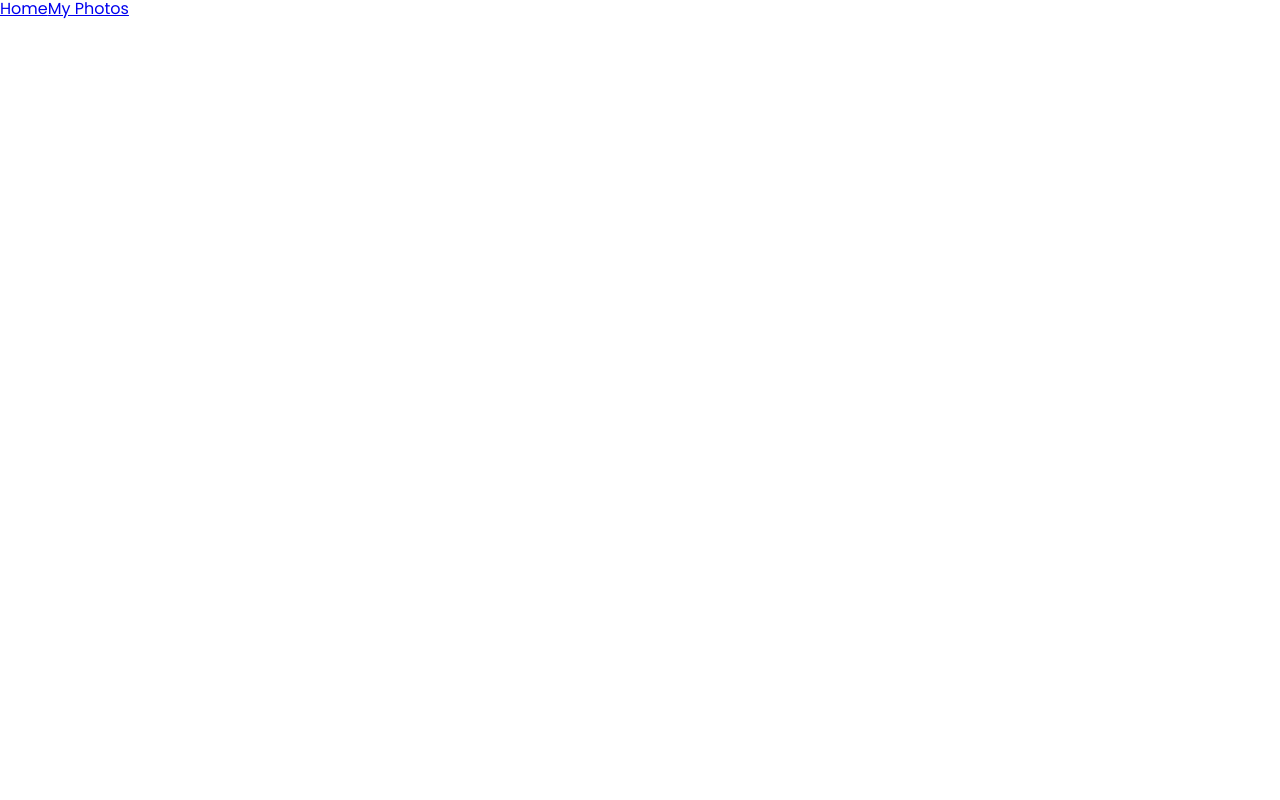
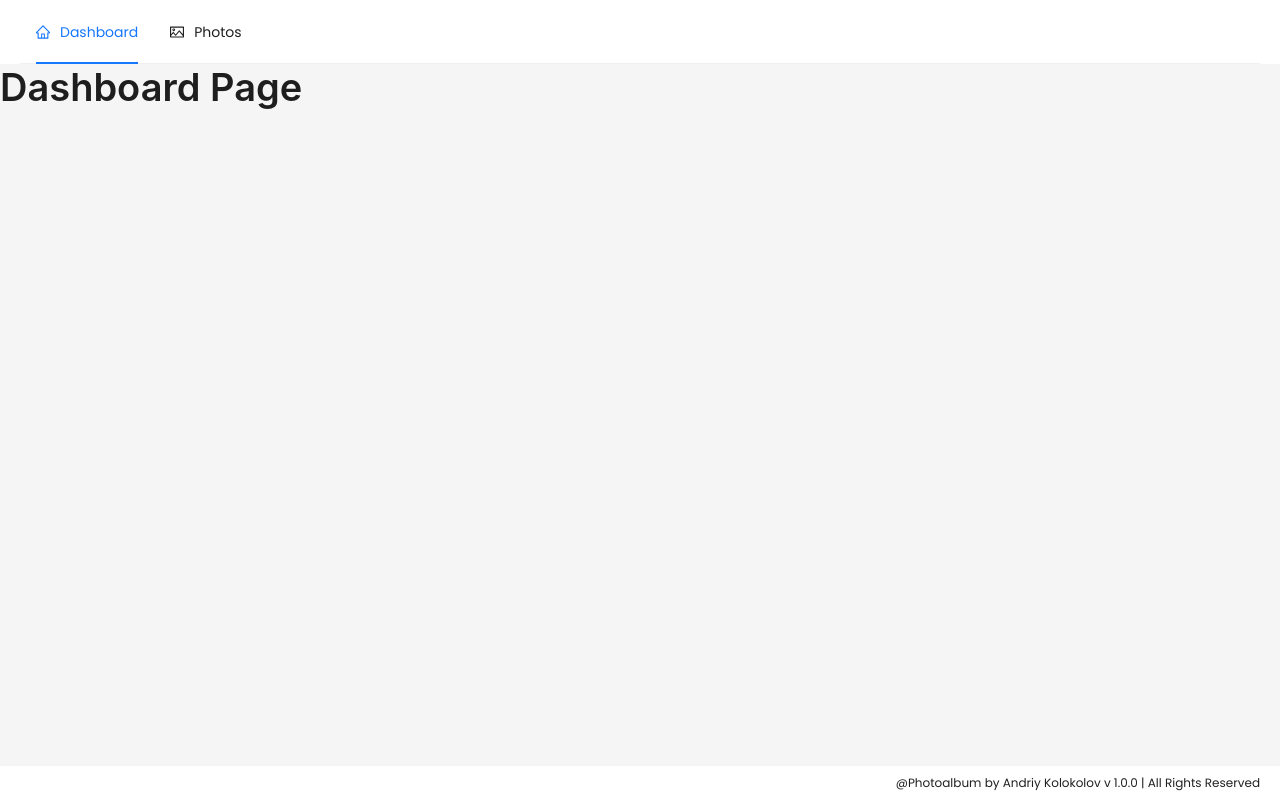
Before and after one commit to andriy-kolokolov/spring-il-mio-fotoalbum, a Vue app in the folder client/: page /dashboard in a window 1280 px wide. Before the commit this address had no page. Built offline with nearby package versions, Linux system fonts and the light colour scheme.

Commit message:
base and guest layout

```diff
--- a/client/package.json
+++ b/client/package.json
@@ -9,6 +9,7 @@
     "preview": "vite preview"
   },
   "dependencies": {
+    "@ant-design/icons-vue": "^7.0.1",
     "ant-design-vue": "^4.0.7",
     "axios": "^1.6.2",
     "dayjs": "^1.11.10",
--- a/client/src/App.vue
+++ b/client/src/App.vue
@@ -1,22 +1,18 @@
 <script>
-import MsHeader from "./components/MsHeader.vue";
+import { MsBaseLayout } from "./Layouts";
 
 export default {
   name: 'App',
   components: {
-    MsHeader
+    MsBaseLayout,
   }
 }
 </script>
 
 <template>
 
-  <ms-header/>
-
-  <main>
-    <router-view/>
-  </main>
-
+  <!--    AUTHENTICATED USER LAYOUT    -->
+  <ms-base-layout/>
 
 </template>
 
--- /dev/null
+++ b/client/src/Layouts/Index.js
@@ -0,0 +1,7 @@
+import MsBaseLayout from "./MsBaseLayout.vue";
+import MsGuestLayout from "./MsGuestLayout.vue";
+
+export {
+    MsBaseLayout,
+    MsGuestLayout,
+}
--- /dev/null
+++ b/client/src/Layouts/MsBaseLayout.vue
@@ -0,0 +1,86 @@
+<script>
+import { MsHeader } from "../Components/";
+
+import itIT from 'ant-design-vue/es/locale/it_IT';
+
+export default {
+  components: {
+    MsHeader,
+  },
+  data() {
+    return {
+      itIT,
+    }
+  },
+};
+</script>
+
+<template>
+  <a-config-provider
+      :locale="itIT"
+  >
+
+    <a-layout>
+
+      <a-layout
+          :style="{
+            minHeight: '100vh',
+            display: 'flex',
+            flexDirection: 'column',
+            justifyContent: 'spaceBetween'
+          }"
+      >
+        <!--    LAYOUT HEADER    -->
+        <a-layout-header
+            class="ms-header"
+            :style="{
+              paddingInline: '20px',
+              background: '#fff',
+            }"
+        >
+
+          <!--    HEADER    -->
+          <ms-header
+          />
+
+        </a-layout-header>
+
+        <!--    LAYOUT CONTENT    -->
+        <a-layout-content
+            :style="{
+              height: '100%',
+              flex: 1,
+              display: 'flex',
+              flexDirection: 'column',
+            }"
+        >
+          <slot>
+            <!--    PAGE CONTENT    -->
+            <router-view/>
+
+          </slot>
+        </a-layout-content>
+
+        <!--    LAYOUT FOOTER    -->
+        <a-layout-footer
+            class="ms-footer"
+            :style="{
+              background: '#fff',
+              fontSize: '12px',
+              textAlign: 'right',
+              padding: '10px 20px',
+          }"
+        >
+          @Photoalbum by Andriy Kolokolov v 1.0.0 | All Rights Reserved
+        </a-layout-footer>
+
+      </a-layout>
+
+    </a-layout>
+
+  </a-config-provider>
+</template>
+
+<style lang="scss">
+
+</style>
--- a/client/src/components/MsHeader.vue
+++ b/client/src/components/MsHeader.vue
@@ -1,14 +1,61 @@
 <script>
+import { HomeOutlined, PictureOutlined } from "@ant-design/icons-vue";
+import { h } from "vue";
+
 export default {
-  name: 'Header'
+  name: 'Header',
+  components: {
+    HomeOutlined,
+    PictureOutlined,
+  },
+  data() {
+    return {
+      activeKey: this.$route.path,
+      menuItems: [
+        {
+          key: '/dashboard',
+          icon: () => h(HomeOutlined),
+          label: 'Dashboard',
+          title: 'Dashboard',
+          onClick: () => this.navigateTo('/dashboard')
+        },
+        {
+          key: '/photos',
+          icon: () => h(PictureOutlined),
+          label: 'Photos',
+          title: 'Photos',
+          onClick: () => this.navigateTo('/photos')
+        },
+      ],
+    }
+  },
+  methods: {
+    navigateTo(path) {
+      if (this.$route.path !== path) {
+        this.$router.push(path);
+      }
+    },
+    updateActiveKey() {
+      this.activeKey = this.$route.path;
+    },
+  },
+  watch: {
+    '$route'() {
+      this.updateActiveKey();
+    },
+  },
+  mounted() {
+    this.updateActiveKey();
+  }
 }
 </script>
 
 <template>
-  <nav>
-    <router-link to="/">Home</router-link>
-    <router-link to="/photos">My Photos</router-link>
-  </nav>
+  <a-menu
+      mode="horizontal"
+      :selectedKeys="[activeKey]"
+      :items="menuItems"
+  />
 </template>
 
 <style lang="scss">
--- /dev/null
+++ b/client/src/components/index.js
@@ -0,0 +1,5 @@
+import MsHeader from './MsHeader.vue'
+
+export {
+    MsHeader
+}
--- a/client/src/pages/Home.vue
+++ b/client/src/pages/Dashboard.vue
@@ -7,7 +7,7 @@ export default {
 
 <template>
   <a-typography-title>
-    Home Page
+    Dashboard Page
   </a-typography-title>
 </template>
 
--- a/client/src/pages/index.js
+++ b/client/src/pages/index.js
@@ -1,7 +1,7 @@
-import Home from './Home.vue'
+import Dashboard from './Dashboard.vue'
 import Photos from './Photos.vue'
 
 export {
-    Home,
+    Dashboard,
     Photos,
 }
--- a/client/src/router/index.js
+++ b/client/src/router/index.js
@@ -1,12 +1,12 @@
 import { createRouter, createWebHistory } from 'vue-router'
 
-import { Home, Photos } from '../pages/index.js'
+import { Dashboard, Photos } from '../pages/index.js'
 
 const routes = [
     {
-        path: '/',
-        name: 'Home',
-        component: Home
+        path: '/dashboard',
+        name: 'Dashboard',
+        component: Dashboard
     },
     {
         path: '/photos',
```
Also changed, not shown: client/src/Layouts/GuestLayout.vue (deleted, +0 -11 lines), client/src/Layouts/MsGuestLayout.vue (renamed from client/src/Layouts/BaseLayout.vue), 2 other files (tests, documents, lock files or other folders).
